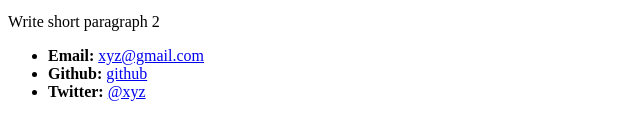
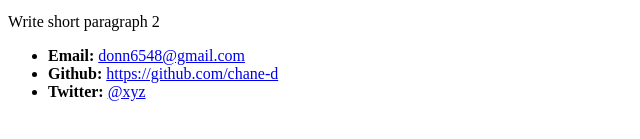
Before and after one commit to chane-d/chane-d.github.io, a plain HTML site: page index.html in a window 1280 px wide. Shown: the part 321-460 px from the top of the page, without its empty margins (0-640 px from the left). Drawn offline with Linux system fonts and the light colour scheme.

Commit message:
Update index.html

```diff
--- a/index.html
+++ b/index.html
@@ -16,9 +16,9 @@
   <p>Write short paragraph 2</p>
 
   <ul>
-    <li><strong>Email:</strong> <a href="#">xyz@gmail.com</a></li>
-    <li><strong>Github:</strong> <a href="#">github</a></li></li>
-    <li><strong>Twitter:</strong> <a href="#">@xyz</a></li></li>
+    <li><strong>Email:</strong> <a href="#">donn6548@gmail.com</a></li>
+    <li><strong>Github:</strong> <a href="#">https://github.com/chane-d</a></li>
+    <li><strong>Twitter:</strong> <a href="#">@xyz</a></li>
   </ul>
 
     <table>
```
